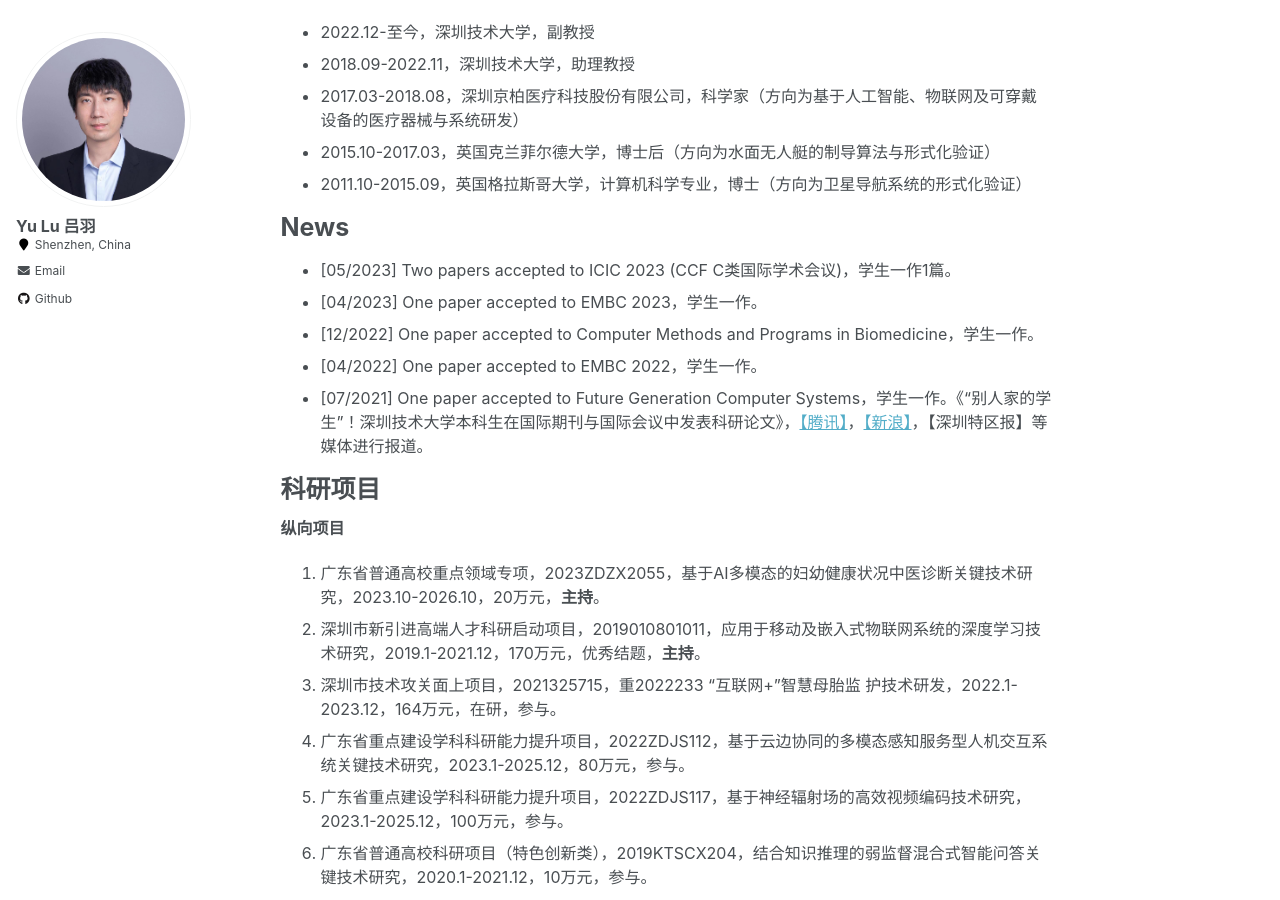
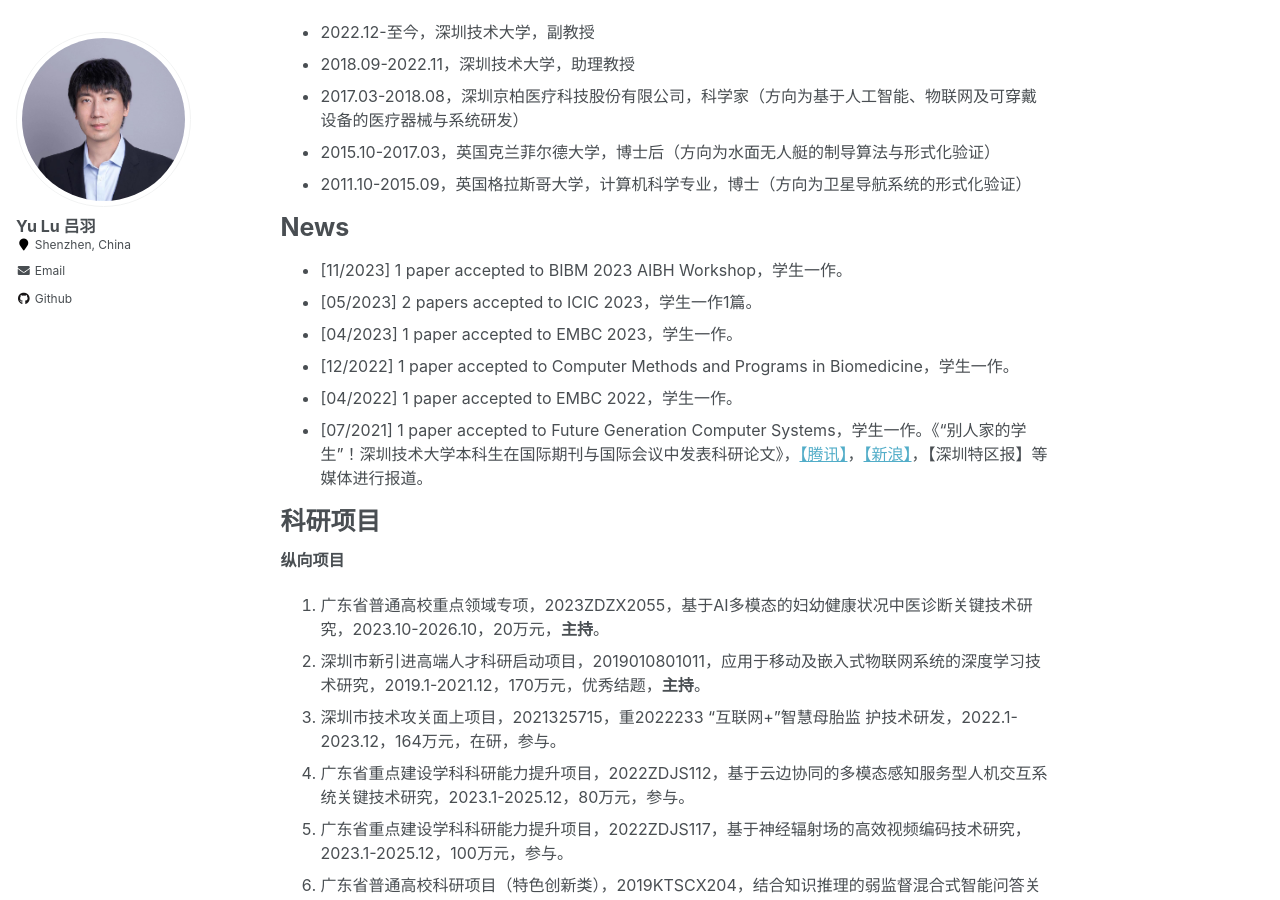
Before and after one commit to YukariUmezawa/lvyu.github.io, a Jekyll site: the page built from _pages/about.md, in a window 1280 px wide and 900 px high, scrolled down 724 px. Built offline with Jekyll 4.4.1, drawn with Linux system fonts in a browser that asks for light colours.

Commit message:
Update about.md

```diff
--- a/_pages/about.md
+++ b/_pages/about.md
@@ -38,11 +38,12 @@ Openings
 
 News
 ======
-- [05/2023] Two papers accepted to ICIC 2023 (CCF C类国际学术会议)，学生一作1篇。
-- [04/2023] One paper accepted to EMBC 2023，学生一作。
-- [12/2022] One paper accepted to Computer Methods and Programs in Biomedicine，学生一作。
-- [04/2022] One paper accepted to EMBC 2022，学生一作。
-- [07/2021] One paper accepted to Future Generation Computer Systems，学生一作。《“别人家的学生”！深圳技术大学本科生在国际期刊与国际会议中发表科研论文》，[【腾讯】](https://new.qq.com/rain/a/20210714A0AGOR00)，[【新浪】](https://cj.sina.com.cn/articles/view/1893278624/70d923a002000uuka)，【深圳特区报】等媒体进行报道。
+- [11/2023] 1 paper accepted to BIBM 2023 AIBH Workshop，学生一作。
+- [05/2023] 2 papers accepted to ICIC 2023，学生一作1篇。
+- [04/2023] 1 paper accepted to EMBC 2023，学生一作。
+- [12/2022] 1 paper accepted to Computer Methods and Programs in Biomedicine，学生一作。
+- [04/2022] 1 paper accepted to EMBC 2022，学生一作。
+- [07/2021] 1 paper accepted to Future Generation Computer Systems，学生一作。《“别人家的学生”！深圳技术大学本科生在国际期刊与国际会议中发表科研论文》，[【腾讯】](https://new.qq.com/rain/a/20210714A0AGOR00)，[【新浪】](https://cj.sina.com.cn/articles/view/1893278624/70d923a002000uuka)，【深圳特区报】等媒体进行报道。
 
 
 科研项目
```
